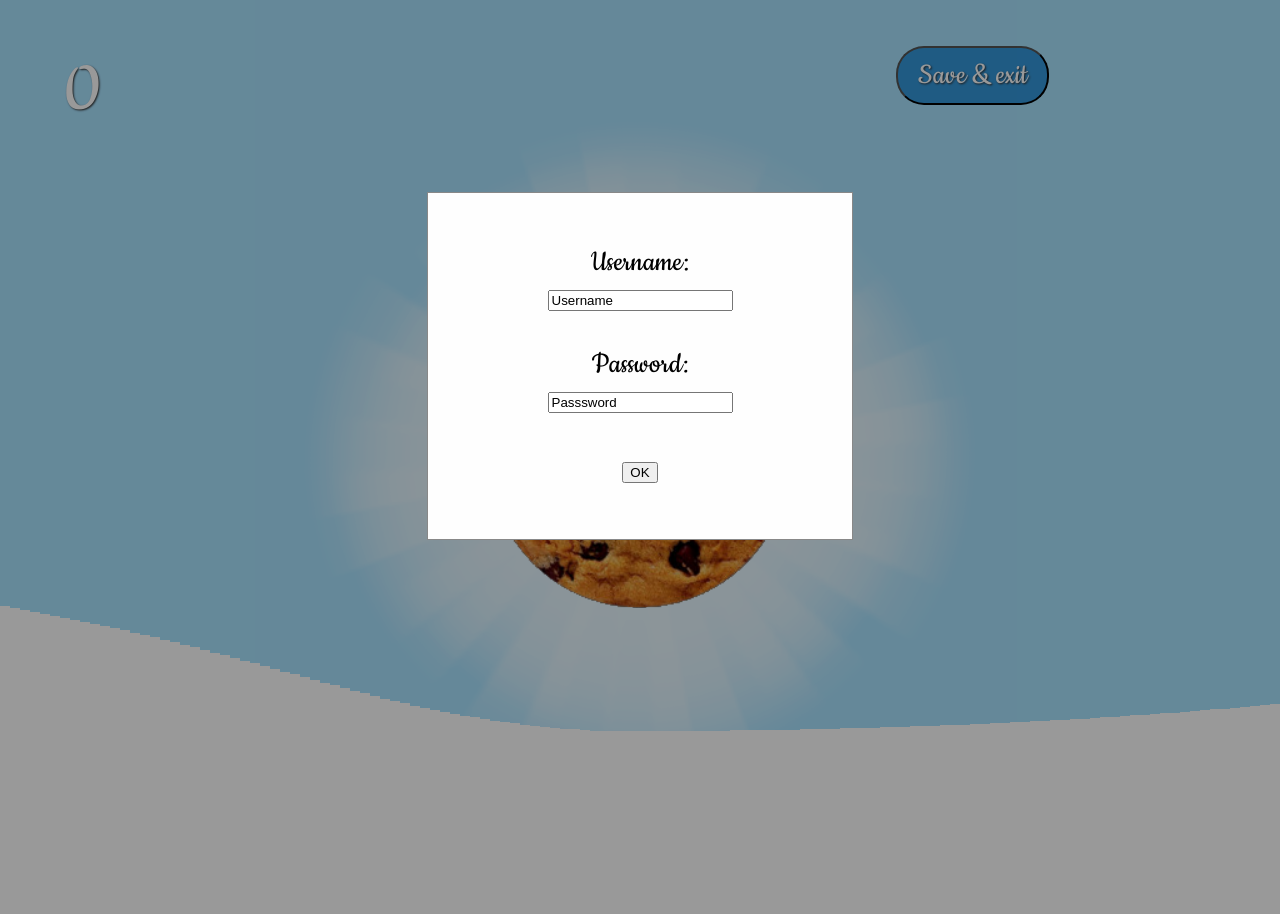
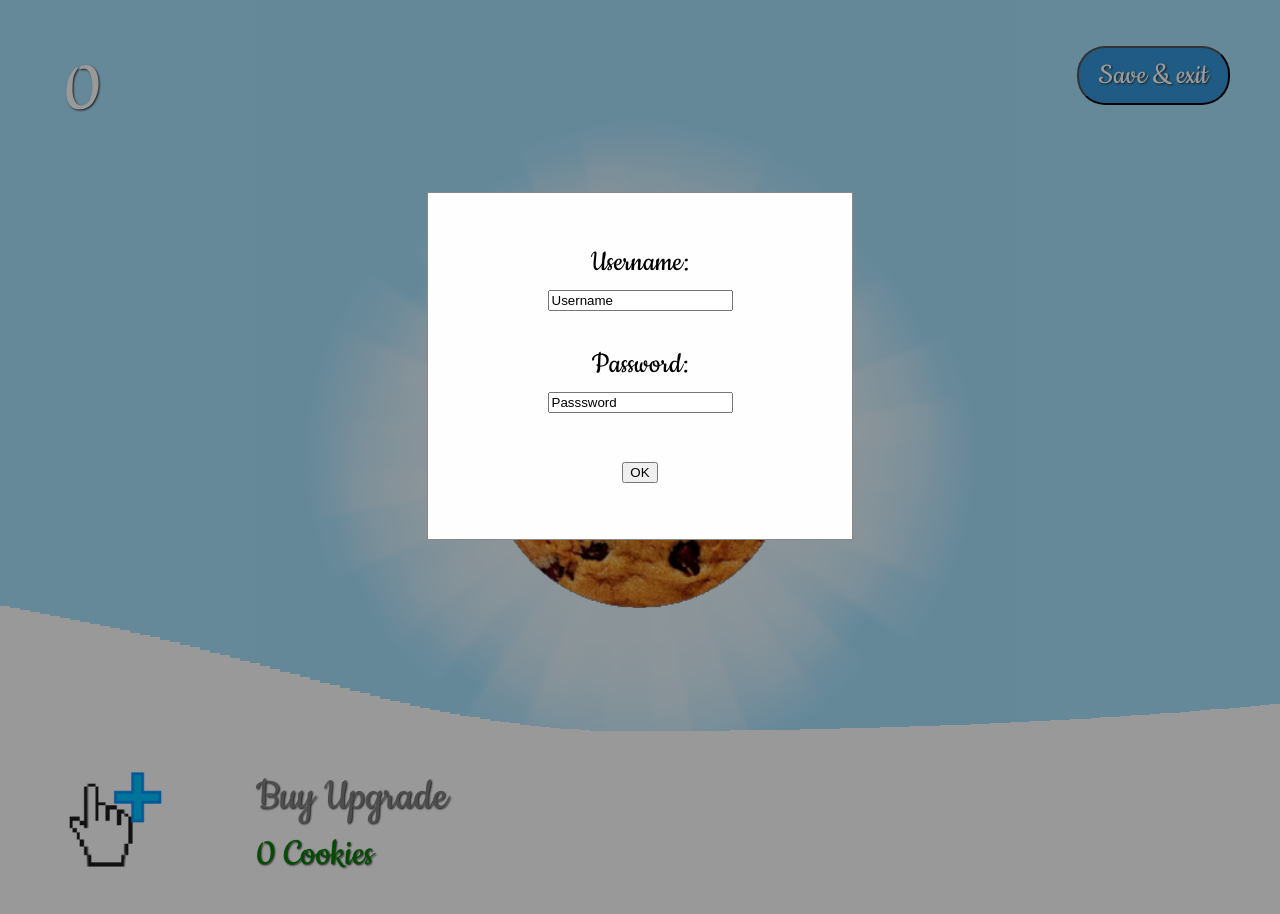
Before and after one commit to ToadsworthLP/CookieClickerClone, a PHP site: page / in a window 1280 px wide. Run offline with PHP 8.4, Linux system fonts and the light colour scheme.

Commit message:
Added Upgrade System

```diff
--- a/cookie.js
+++ b/cookie.js
@@ -1,12 +1,23 @@
 var cookies = 0;
+var upgrades = 0;
+var upgradePrice;
 var username = "";
 
 
 function clickCookie(){
-	var scoreText = document.getElementById("score");
-	cookies += 1;
-	scoreText.innerHTML = cookies;
+	addCookies(1+upgrades);
 };
+
+function buyUpgrade(){
+	if(cookies>upgradePrice){
+		addCookies(-upgradePrice);
+		upgrades++;
+		upgradePrice = 100*(2**upgrades);
+		document.getElementById("cost-text").innerHTML = upgradePrice+" Cookies";
+	}else{
+		alert("You don't have enough cookies!");
+	}
+}
 
 function setCookies(count){
 	var scoreText = document.getElementById("score");
@@ -14,22 +25,8 @@ function setCookies(count){
 	scoreText.innerHTML = cookies;
 }
 
-function makeParticle(xPos, yPos){
-	var cookieParticle = document.createElement("img");
-	cookieParticle.setAttribute("class", "cookieParticle");
-	cookieParticle.setAttribute("id", "cookieParticle");
-	cookieParticle.setAttribute("position", "absolute");
-	cookieParticle.setAttribute("src", "cookie.png");
-	cookieParticle.setAttribute("height", 50);
-	cookieParticle.setAttribute("width", 50);
-	cookieParticle.setAttribute("alt", "MiniCookie");
-	moveDiv(xPos, yPos, cookieParticle);
-	document.getElementById("particles").appendChild(cookieParticle);
-	setTimeout(function(){cookieParticle.parentNode.removeChild(cookieParticle);}, 5000);
+function addCookies(count){
+	var scoreText = document.getElementById("score");
+	cookies += count;
+	scoreText.innerHTML = cookies;
 }
-
-function moveDiv(xPos, yPos, div) {
-  div.style.position = "absolute";
-  div.style.left = (xPos+(div.style.width/2))+'px';
-  div.style.top = (yPos+(div.style.height/2))+'px';
-}
--- a/index.html
+++ b/index.html
@@ -27,6 +27,9 @@
 				<img onclick="javascript:clickCookie()" class="cookie" src="cookie.png" alt="Klicke mich!" style="width:300px;height:300px;">
 			</div>
 			<div class="score" id="score">0</div>
+			<img onclick="javascript:buyUpgrade()" class="upgrade" src="upgrade.png" alt="Buy upgrade" style="width:100px;height:100px;">
+			<div class="upgrade-text" id="upgrade-text">Buy Upgrade</div>
+			<div class="cost-text" id="cost-text">0 Cookies</div>
 			<input id="save" class="save" type="submit" value="Save & exit" onclick="javascript:save()">
 		</div>
 	</body>
--- a/login.js
+++ b/login.js
@@ -30,6 +30,11 @@ function login(){
     client.get("login.php?username=" + document.getElementById("username").value + "&password=" + document.getElementById("password").value, function(response) {
         window.cookies = parseInt(response.split(",")[0])-1;
         window.clickCookie();
+
+        window.upgrades = parseInt(response.split(",")[1]);
+        window.upgradePrice = 100*(2**window.upgrades);
+        document.getElementById("cost-text").innerHTML = window.upgradePrice + " Cookies";
+
         window.username = document.getElementById("username").value;
         closeLogin();
     });
@@ -37,7 +42,7 @@ function login(){
 
 function save(){
     var client = new HttpClient();
-    client.get("save.php?username=" + document.getElementById("username").value + "&cookies=" + window.cookies, function(response) {
+    client.get("save.php?username=" + document.getElementById("username").value + "&cookies=" + window.cookies + "&upgrades=" + window.upgrades, function(response) {
         alert(response);
         location.reload();
     });
--- a/style.css
+++ b/style.css
@@ -79,6 +79,38 @@ body {
   left: 5%;
 }
 
+/*Der Upgrade-Button*/
+.upgrade {
+  position: absolute;
+  bottom: 5%;
+  left: 5%;
+}
+
+.upgrade:active {
+  animation:click 0.1s ease-in-out infinite;
+  animation-iteration-count: 1
+}
+
+/*Der Upgrade-Text*/
+.upgrade-text {
+  position: absolute;
+  bottom: 10%;
+  left: 20%;
+  color: grey;
+  font-size: 300%;
+  font-family: "cookieFont", Verdana, Tahoma;
+  text-shadow: 1px 1px 2px #303030;
+}
+
+.cost-text {
+  position: absolute;
+  bottom: 4%;
+  left: 20%;
+  color: green;
+  font-size: 260%;
+  font-family: "cookieFont", Verdana, Tahoma;
+  text-shadow: 1px 1px 2px #303030;
+}
 
 /*Der sich langsamer drehende Leuchteffekt*/
 .shine {
@@ -139,16 +171,12 @@ body {
   }
 }
 
-.particles {
-  z-index: 2;
-  position: absolute;
-}
-
+/*Der Save-Button*/
 .save {
   z-index : 2;
   position: absolute;
   top: 5%;
-  left: 70%;
+  right: 50px;
   font-size: 200%;
   font-family: "cookieFont", Verdana, Tahoma;
   text-shadow: 1px 1px 2px #303030;
```
Also changed, not shown: save.php (+18 -4 lines), upgrade.png (added), 1 other file.
